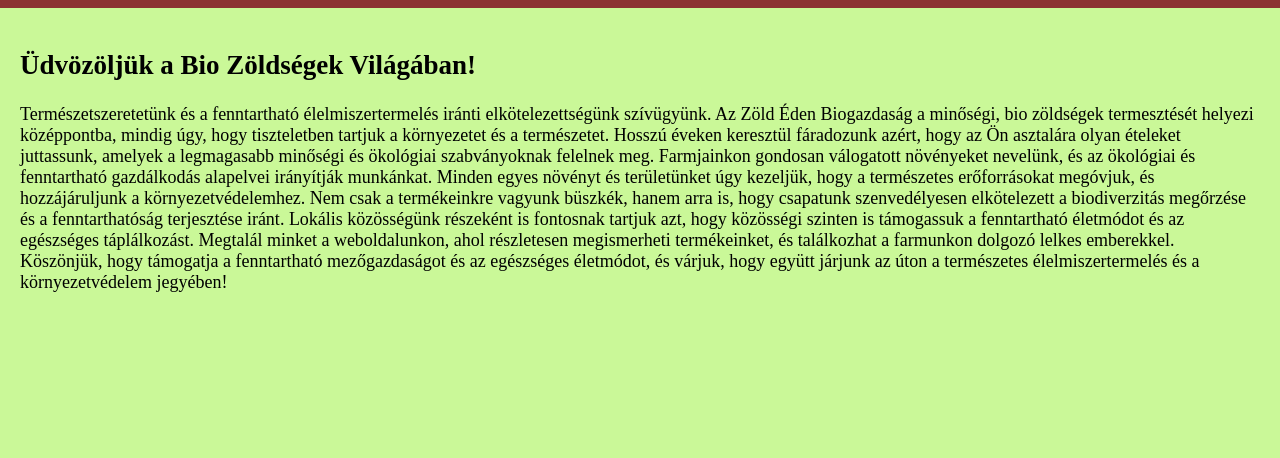
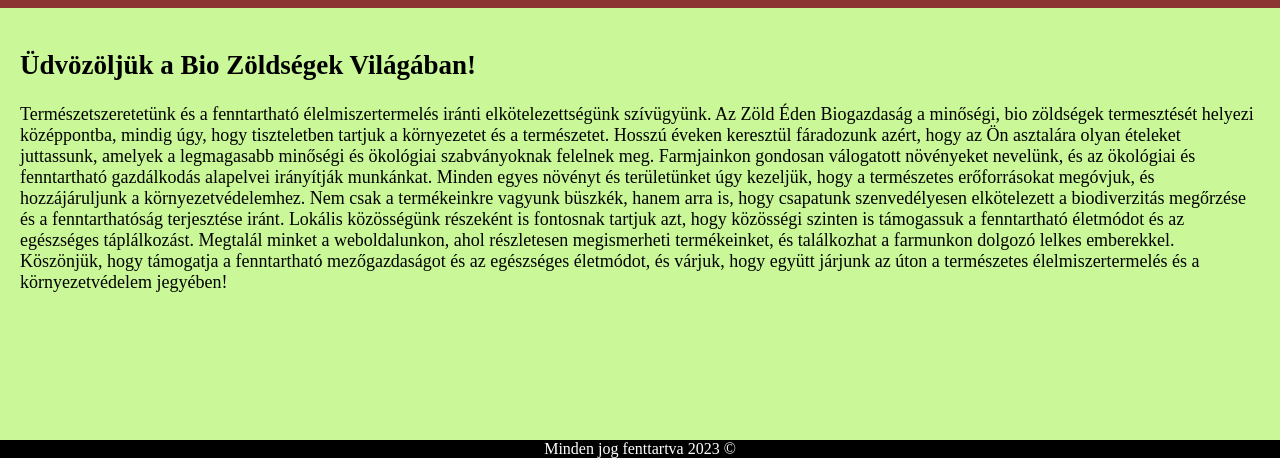
Before and after one commit to hegeduscili/Appworld_html_css_Js, a plain HTML site: page index.html in a window 1280 px wide. Shown: the part 342-800 px from the top of the page. Drawn offline with Linux system fonts and the light colour scheme.

Commit message:
Frissített változtatások leírása

```diff
--- a/index.html
+++ b/index.html
@@ -4,7 +4,7 @@
 <head>
     <meta charset="UTF-8">
     <meta name="viewport" content="width=device-width, initial-scale=1.0">
-    <title>Bioval jobb</title>
+    <title>Zöld Éden Biogazdaság</title>
     <link rel="stylesheet" href="style.css">
 </head>
 
@@ -17,11 +17,11 @@
     <nav>
         <a href="#kezdooldal">Kezdőoldal</a>
         <a href="#szolgaltatasok">Szolgáltatásaink</a>
-        <a href="#rendeles" >Rendelés</a>
+        <a href="#rendeles">Rendelés</a>
     </nav>
-    <div id="content">
+    <div id="content"></div>
 
-</div>
+    <footer>Minden jog fenttartva 2023 &copy</footer>
 
 
     <script src="scripts.js"></script>
--- a/style.css
+++ b/style.css
@@ -126,3 +126,13 @@ button {
 button:hover {
     background-color: #557A46;
 }
+
+
+footer{
+    text-align: center;
+    background-color: black;
+    color: white;
+    position: fixed;
+    bottom: 0;
+    width: 100%;
+}
```
